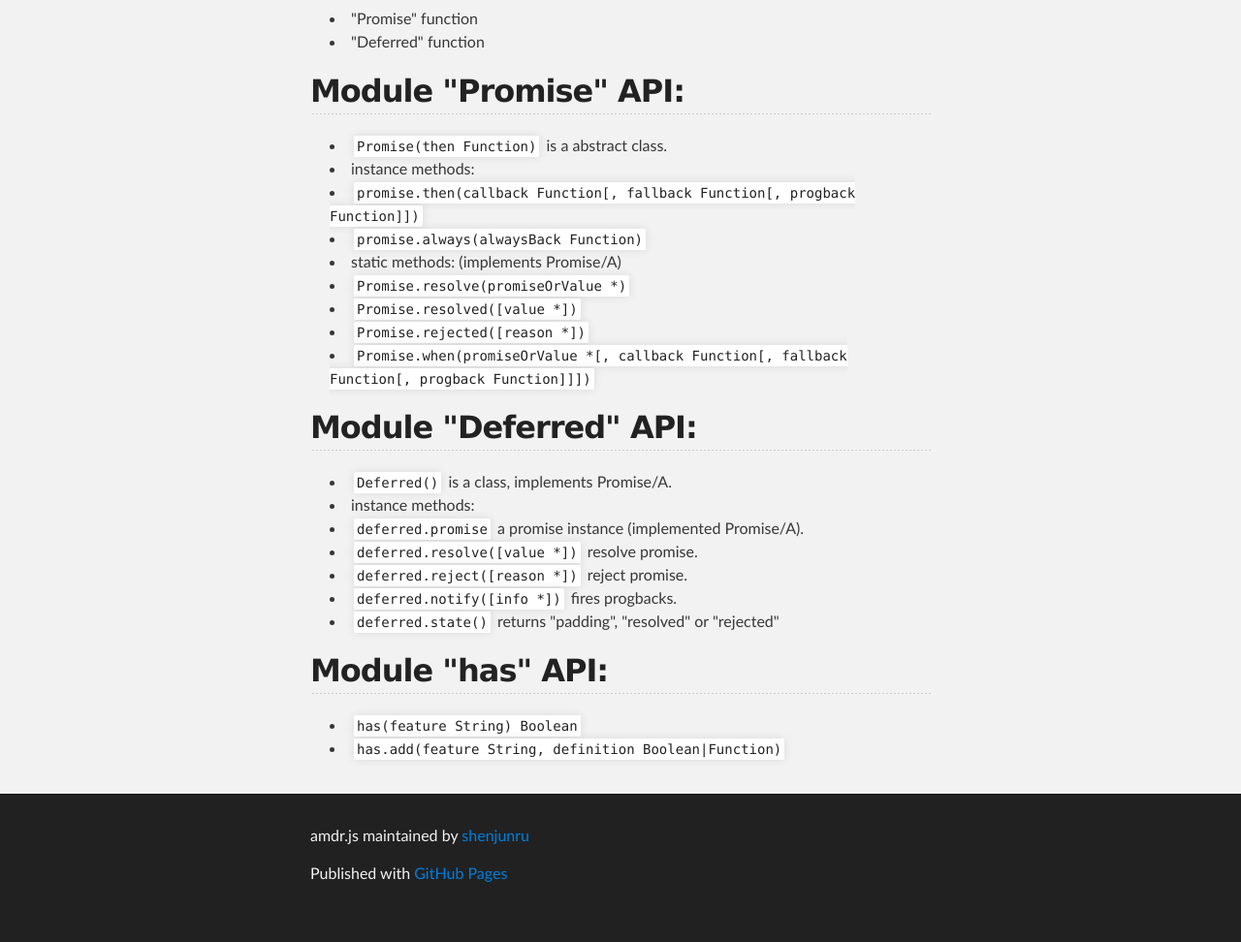
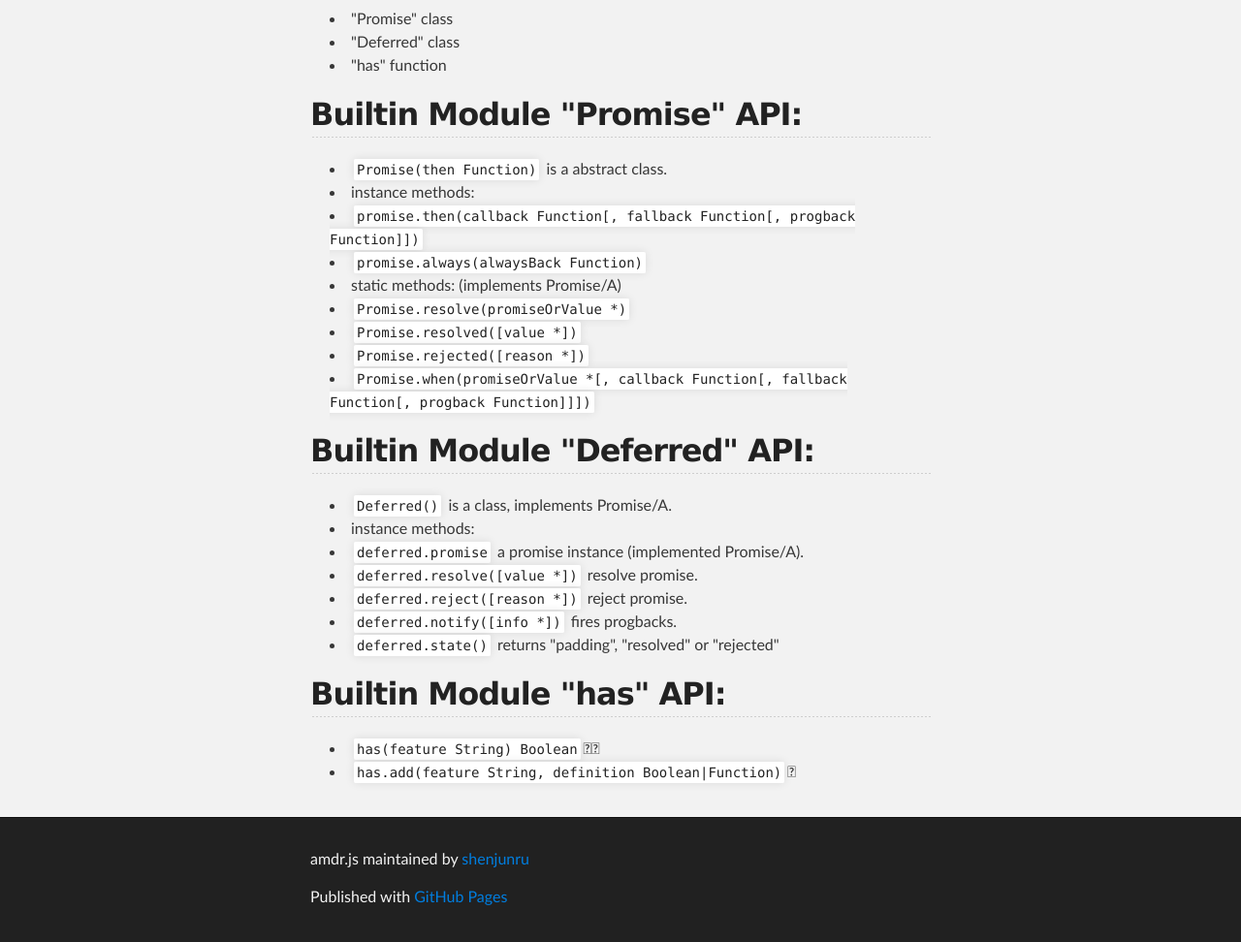
Before and after one commit to shenjunru/amdr, a plain HTML site: page index.html in a window 1280 px wide. Shown: the part 753-1725 px from the top of the page at 97% size. Before the commit the page ends 1701 px from the top, so only its background shows below. Drawn offline with Linux system fonts and the light colour scheme.

Commit message:
Create gh-pages branch via GitHub

```diff
--- a/index.html
+++ b/index.html
@@ -32,7 +32,7 @@
     <div id="main_content_wrap" class="outer">
       <section id="main_content" class="inner">
         <p>amdr.js is a small and very fast AMD-compliant asynchronous loader.<br>
-Size: less than 7KB (3KB gzipped) using UglifyJS.</p>
+Size: less than 8KB (&gt;4KB gzipped) using UglifyJS.</p>
 
 <hr><h2>Features:</h2>
 
@@ -47,12 +47,13 @@ Size: less than 7KB (3KB gzipped) using UglifyJS.</p>
 <ul>
 <li><code>define([name String], [dependencies Array], factory Function)</code></li>
 <li><code>require(dependencies Array|String[, callback Function[, fallback Function]])</code></li>
-</ul><h2>Static Modules:</h2>
+</ul><h2>Builtin Modules:</h2>
 
 <ul>
-<li>"Promise" function</li>
-<li>"Deferred" function</li>
-</ul><h2>Module "Promise" API:</h2>
+<li>"Promise" class</li>
+<li>"Deferred" class</li>
+<li>"has" function</li>
+</ul><h2>Builtin Module "Promise" API:</h2>
 
 <ul>
 <li>
@@ -65,7 +66,7 @@ Size: less than 7KB (3KB gzipped) using UglifyJS.</p>
 <li><code>Promise.resolved([value *])</code></li>
 <li><code>Promise.rejected([reason *])</code></li>
 <li><code>Promise.when(promiseOrValue *[, callback Function[, fallback Function[, progback Function]]])</code></li>
-</ul><h2>Module "Deferred" API:</h2>
+</ul><h2>Builtin Module "Deferred" API:</h2>
 
 <ul>
 <li>
@@ -81,11 +82,13 @@ Size: less than 7KB (3KB gzipped) using UglifyJS.</p>
 <code>deferred.notify([info *])</code> fires progbacks.</li>
 <li>
 <code>deferred.state()</code> returns "padding", "resolved" or "rejected"</li>
-</ul><h2>Module "has" API:</h2>
+</ul><h2>Builtin Module "has" API:</h2>
 
 <ul>
-<li><code>has(feature String) Boolean</code></li>
-<li><code>has.add(feature String, definition Boolean|Function)</code></li>
+<li>
+<code>has(feature String) Boolean</code></li>
+<li>
+<code>has.add(feature String, definition Boolean|Function)</code></li>
 </ul>
       </section>
     </div>
```
Also changed, not shown: params.json (+1 -1 lines).
